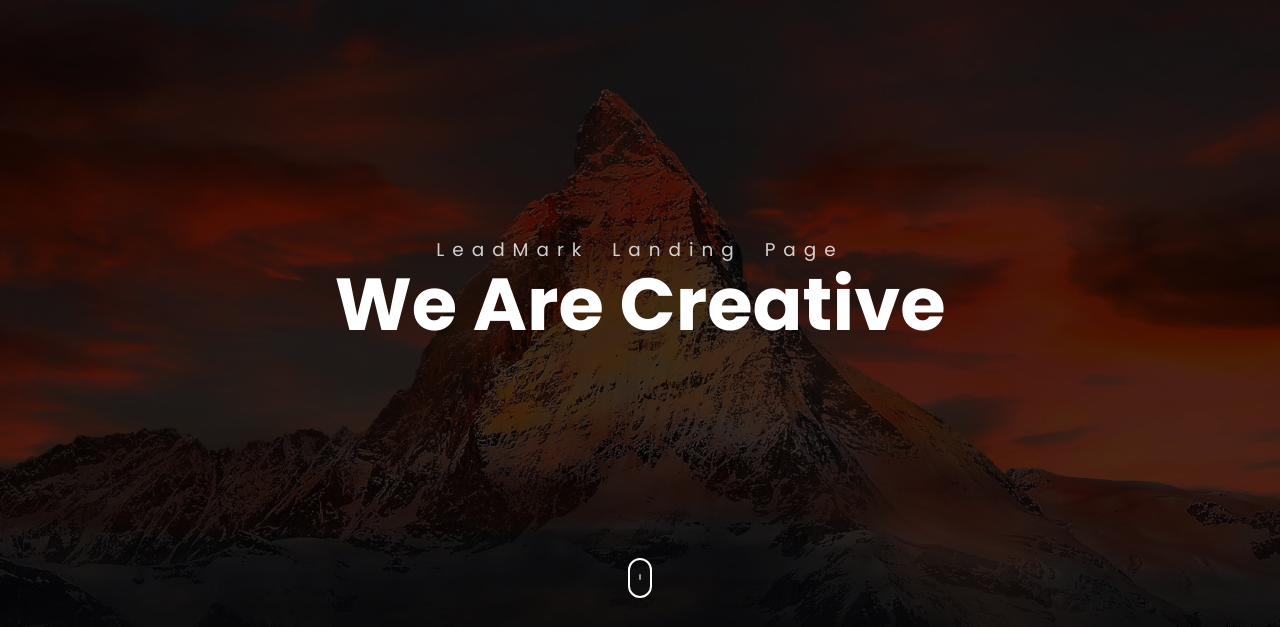
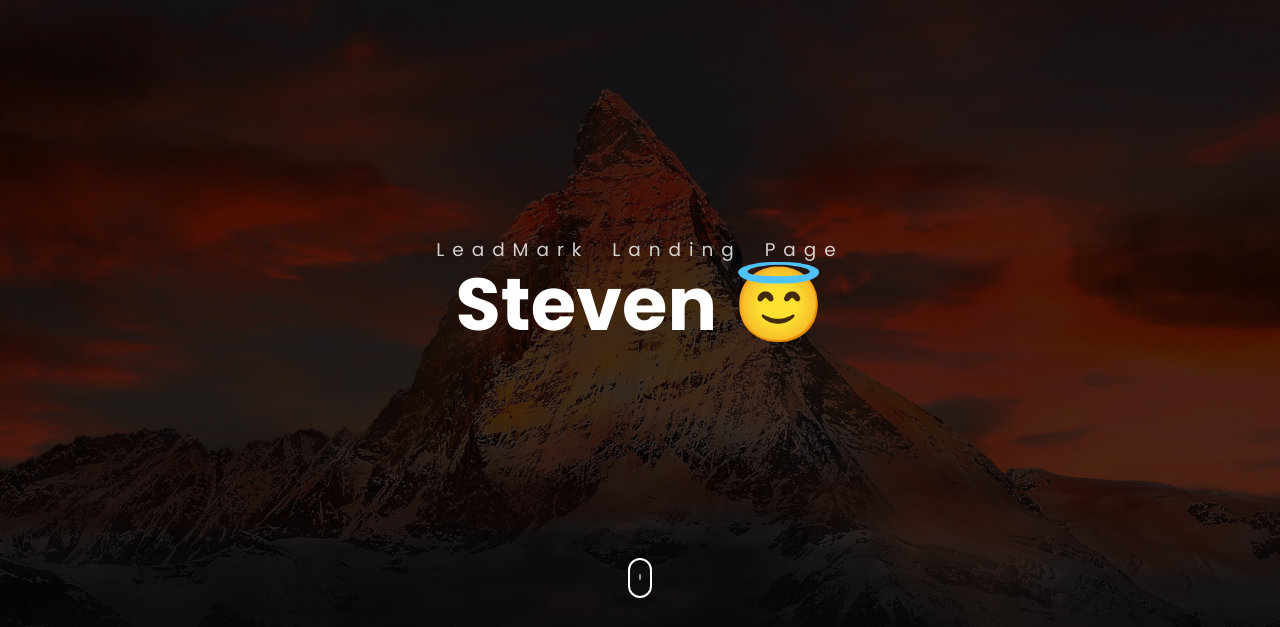
Before and after one commit to esteven00gonzalez/actividad1, a website: page public_html/index.html in a window 1280 px wide. Shown: the part 102-729 px from the top of the page. Drawn offline with Linux system fonts and the light colour scheme.

Commit message:
commit1
titulo

```diff
--- a/public_html/index.html
+++ b/public_html/index.html
@@ -52,7 +52,7 @@
     <header class="header">
         <div class="overlay">
             <h1 class="subtitle">LeadMark Landing Page</h1>
-            <h1 class="title">We Are Creative</h1>
+            <h1 class="title">Steven 😇</h1>
         </div>
         <div class="shape">
             <svg viewBox="0 0 1500 200">
```
